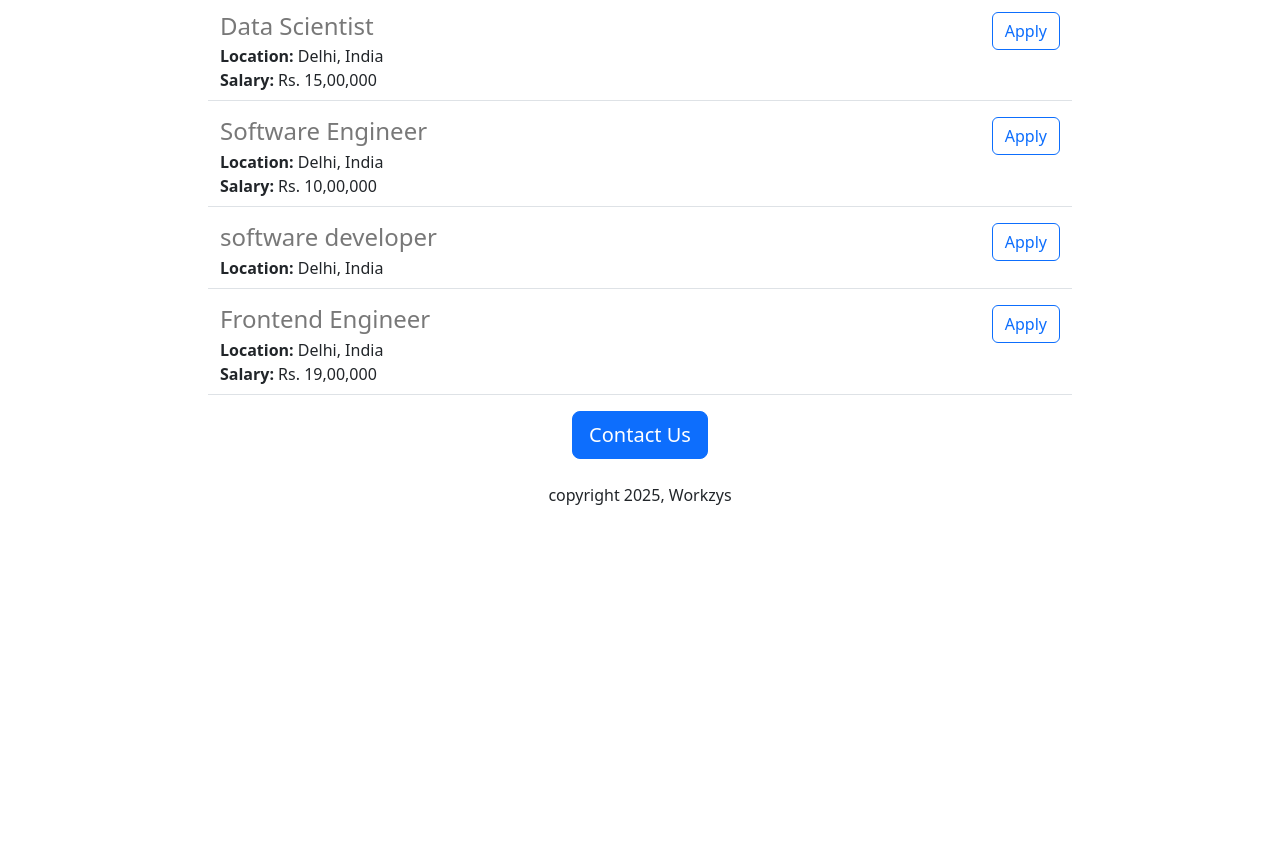
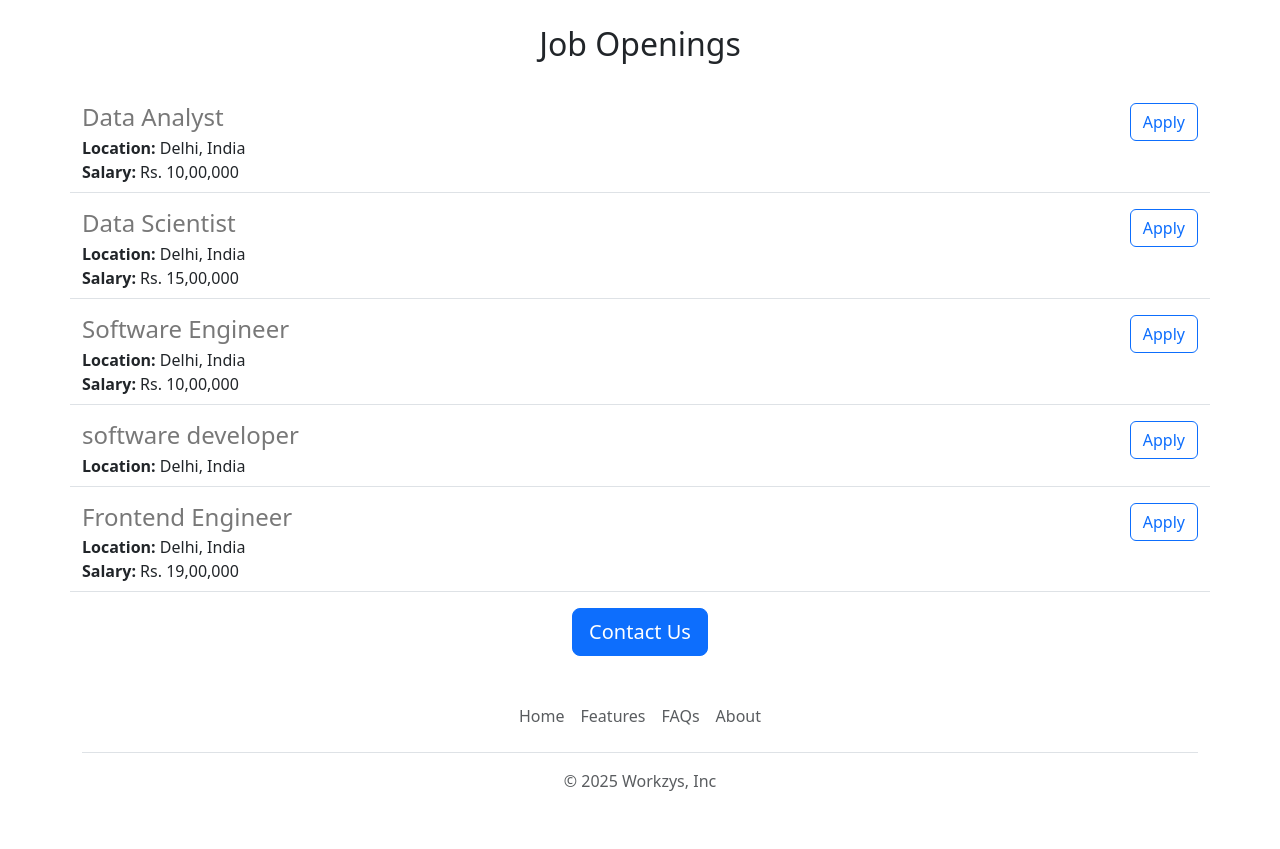
Before and after one commit to Dhyani-Muskan/career-website, a Flask app: page / in a window 1280 px wide. Shown: the part 933-1782 px from the top of the page. Before the commit the page ends 1438 px from the top, so only its background shows below. Run offline with Flask 3, Linux system fonts and the light colour scheme.

Commit message:
Functional changes

```diff
--- /dev/null
+++ b/templates/footer.html
@@ -0,0 +1,19 @@
+ <div class="container">
+      <footer class="py-3 my-4">
+        <ul class="nav justify-content-center border-bottom pb-3 mb-3">
+          <li class="nav-item">
+            <a href="#" class="nav-link px-2 text-body-secondary">Home</a>
+          </li>
+          <li class="nav-item">
+            <a href="#" class="nav-link px-2 text-body-secondary">Features</a>
+          </li>
+          <li class="nav-item">
+            <a href="#" class="nav-link px-2 text-body-secondary">FAQs</a>
+          </li>
+          <li class="nav-item">
+            <a href="#" class="nav-link px-2 text-body-secondary">About</a>
+          </li>
+        </ul>
+        <p class="text-center text-body-secondary">&copy; 2025 Workzys, Inc</p>
+      </footer>
+    </div>
--- a/templates/home.html
+++ b/templates/home.html
@@ -10,36 +10,44 @@
                 height: 360px;
                 width: 100%;
                 object-fit: cover;
+                margin-bottom: 16px;
             }
             .custom-container {
-                padding-left: 150px;
-                padding-right: 150px;
+                padding-left: 120px;
+                padding-right: 120px;
             }
         </style>
     </head>
 
     <body>
-        <div class="container custom-container">
+        {% include 'nav.html' %}
+        <img class="img-fluid" id="banner" src="/static/banner.jpeg">
+        <div class="container">
             <h1 class="text-center mt-4 mb-4"> WORKZYS CAREERS </h1>
-        <img class="img-fluid" id="banner" src="/static/banner.jpeg">
-        <h2 class="text-center mt-4 mb-4">About Workzys</h2>
-        <p class="lead text-center ">Welcome to the Workzys Careers Portal, your gateway to joining a team dedicated to excellence, innovation,
+            <div class="row" style="margin-bottom: 16px;">
+                <div class="col-md-6">
+                    <p class="lead text-center" style="margin-left: 40px;">Welcome to the Workzys Careers Portal, your gateway to joining a team dedicated to excellence, innovation,
                     and growth. Here, you can explore all current job openings across our departments, learn about the values
                     that drive us, and understand what makes our work environment unique. Our streamlined application process
                     allows you to apply quickly and securely, while giving you all the information you need to make the best
                     decision for your career. Whether you’re an experienced professional or just starting out, Workzys offers
                     opportunities to grow, contribute, and make an impact</p>
 
+            </div>
+            <div class="d-none d-md-block col-6 ">
+                <img src="/static/work.jpg" style="height: 320px; border-radius: 4px; margin-left: 80px;">
+            </div>
             <h2 class="text-center mt-4 mb-4" >Job Openings</h2>
+            </div>
             <p>
                 {% for job in jobs %}
                     {% include 'jobitem.html' %}
                 {% endfor %}
             </p>
             <div class="text-center">
-        <button class="btn btn-primary btn-lg">Contact Us</button>
-        <p class="mt-4">copyright 2025, Workzys</p>
+            <a href="mailto:muskandhyani9@gmail.com?" class="btn btn-primary btn-lg">Contact Us</a>
             </div>
         </div>
+        {% include 'footer.html' %}
     </body>
 </html>
--- a/templates/jobitem.html
+++ b/templates/jobitem.html
@@ -14,6 +14,6 @@
         {% endif %}
     </div>
     <div class="col-3 text-end">
-        <button type="button" class="btn btn-outline-primary">Apply</button>
+        <a href="mailto:muskandhyani9@gmail.com?subject=Application for {{job['title']}}" type="button" class="btn btn-outline-primary">Apply</a>
     </div>
 </div>
--- /dev/null
+++ b/templates/nav.html
@@ -0,0 +1,11 @@
+<nav class="navbar bg-body-tertiary shadow-sm fixed-top">
+  <div class="container-fluid">
+    <a class="navbar-brand" href="#">
+      <img src="/static/w.jpg" alt="Logo" width="30" height="24" class="d-inline-block align-text-top">
+      Workzys
+    </a>
+  </div>
+</nav>
+
+<div style="height: 56px;">
+</div>
```
Also changed, not shown: static/logo.svg (added), static/w.jpg (added), 1 other file. Lines whose indentation alone changed are shown as unchanged.
